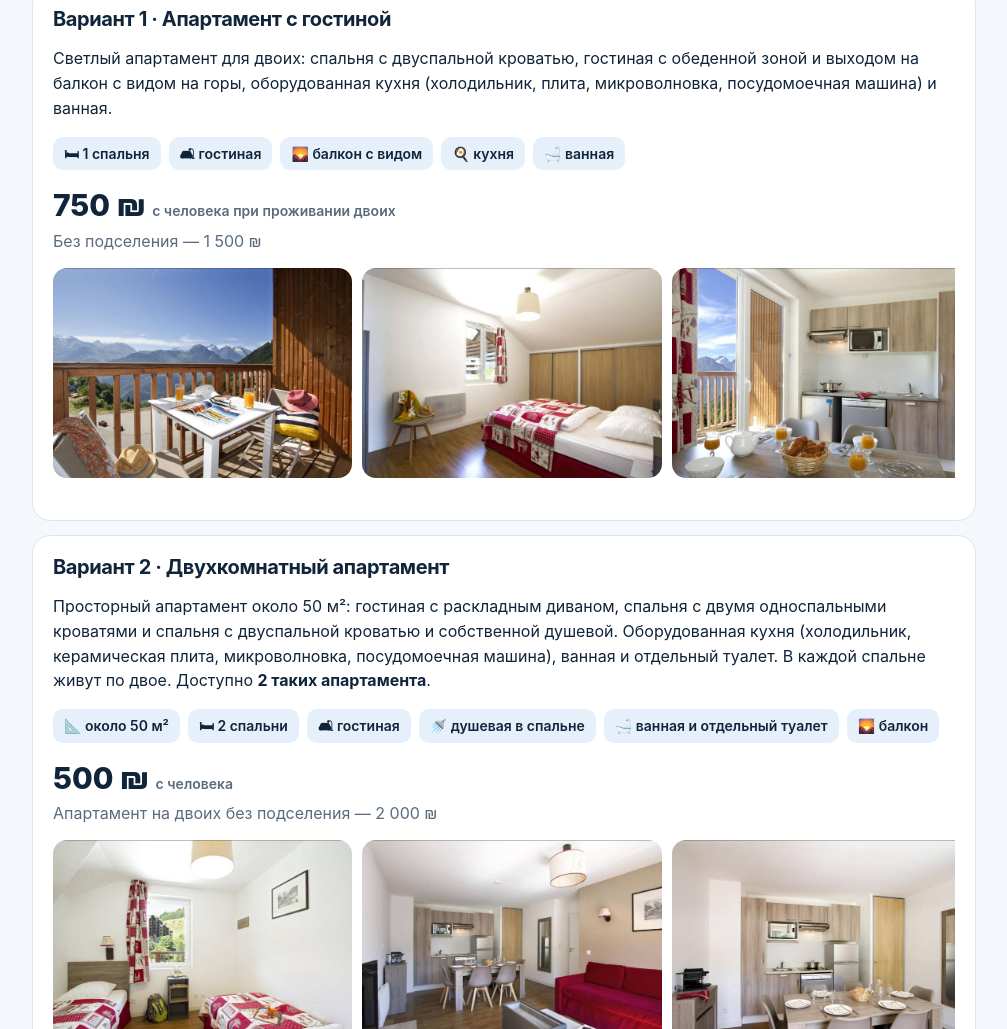
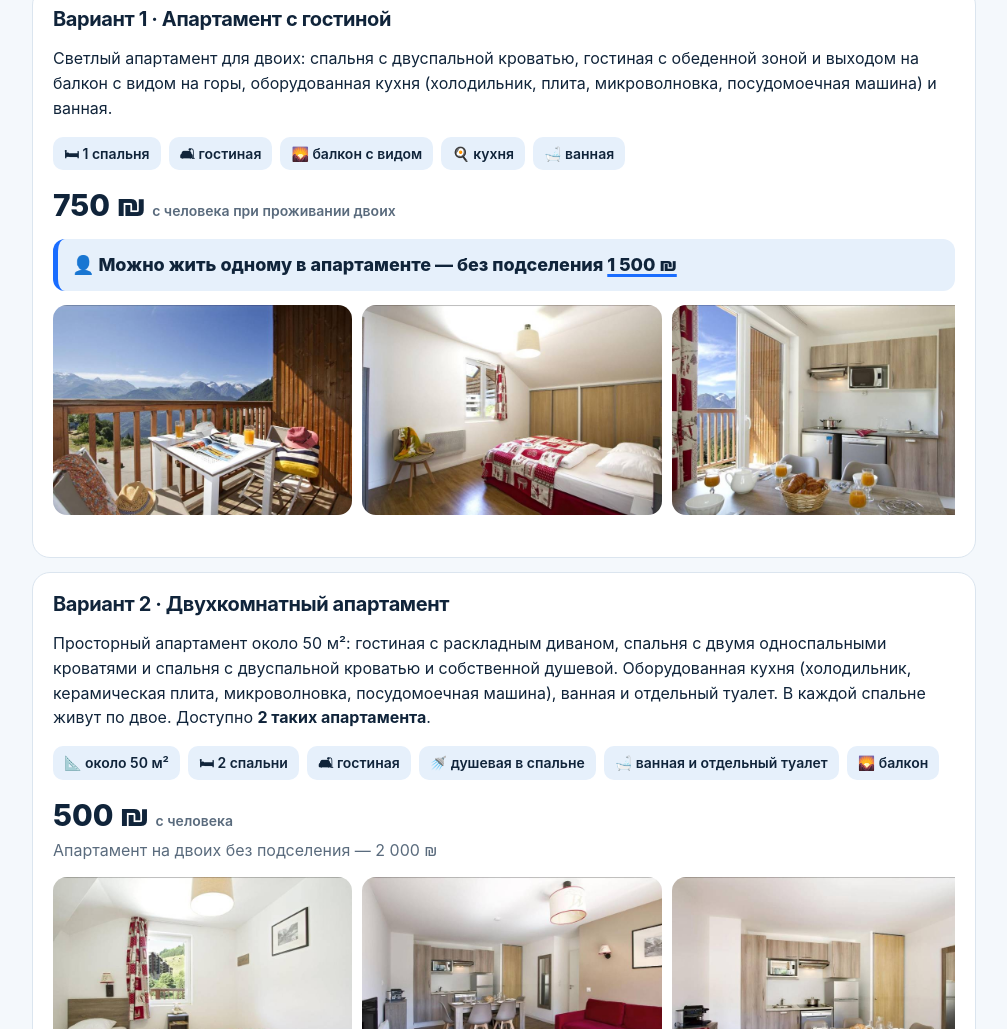
Before and after one commit to Shashkist/snow-tour-france, a plain HTML site: page index.html in a window 1280 px wide. Shown: the part 2320-3349 px from the top of the page, without its empty margins (136-1143 px from the left). Drawn offline with Linux system fonts and the light colour scheme.

Commit message:
В разделе выбора комнат в первом варианте укажи более жирным и понятным
Requested via Telegram (Anna). Model: anthropic/claude-sonnet-5.5, 6 steps, $0.077.

```diff
--- a/assets/css/site.css
+++ b/assets/css/site.css
@@ -35,6 +35,7 @@ ul.no li::before{content:"✕";position:absolute;left:0;color:var(--accent);font
 .strip img{height:210px;width:auto;border-radius:14px;scroll-snap-align:start;cursor:zoom-in;flex:none}
 .price{font-size:30px;font-weight:800}.price small{font-size:14px;font-weight:600;color:var(--muted)}
 .rows{width:100%;border-collapse:collapse;margin-top:8px}.rows td{padding:8px 0;border-bottom:1px solid var(--line)}.rows td:last-child{text-align:right;font-weight:700;white-space:nowrap}
+.solo{background:var(--soft);border-left:5px solid var(--accent2);border-radius:12px;padding:12px 14px;margin-top:10px;font-size:18px;font-weight:800}.solo span{white-space:nowrap;text-decoration:underline;text-decoration-color:var(--accent2);text-decoration-thickness:3px;text-underline-offset:3px}
 .band{background:var(--soft)}
 .ex{display:flex;justify-content:space-between;gap:14px;padding:14px 0;border-bottom:1px solid var(--line)}
 .ex b{white-space:nowrap;color:var(--accent2)}
--- a/index.html
+++ b/index.html
@@ -47,7 +47,7 @@
 <h3>Вариант 1 · Апартамент с гостиной</h3>
 <p>Светлый апартамент для двоих: спальня с двуспальной кроватью, гостиная с обеденной зоной и выходом на балкон с видом на горы, оборудованная кухня (холодильник, плита, микроволновка, посудомоечная машина) и ванная.</p><div class="fe"><span>🛏 1 спальня</span><span>🛋 гостиная</span><span>🌄 балкон с видом</span><span>🍳 кухня</span><span>🛁 ванная</span></div>
 <div class="price">750 ₪ <small>с человека при проживании двоих</small></div>
-<div style="color:var(--muted)">Без подселения — 1 500 ₪</div>
+<div class="solo">👤 Можно жить одному в апартаменте — без подселения <span>1 500 ₪</span></div>
 <div class="strip"><img data-g loading="lazy" decoding="async" src="img/why-03.jpg" alt="Апартамент"><img data-g loading="lazy" decoding="async" src="img/room1-02.jpg" alt="Апартамент"><img data-g loading="lazy" decoding="async" src="img/room1-03.jpg" alt="Апартамент"><img data-g loading="lazy" decoding="async" src="img/room1-04.jpg" alt="Апартамент"><img data-g loading="lazy" decoding="async" src="img/room1-05.jpg" alt="Апартамент"><img data-g loading="lazy" decoding="async" src="img/room1-06.jpg" alt="Апартамент"><img data-g loading="lazy" decoding="async" src="img/room1-07.jpg" alt="Апартамент"><img data-g loading="lazy" decoding="async" src="img/room1-08.jpg" alt="Апартамент"><img data-g loading="lazy" decoding="async" src="img/room1-09.jpg" alt="Апартамент"><img data-g loading="lazy" decoding="async" src="img/room1-10.jpg" alt="Апартамент"><img data-g loading="lazy" decoding="async" src="img/room1-11.jpg" alt="Апартамент"></div>
 </div>
 <div class="card" style="margin-top:14px">
```
